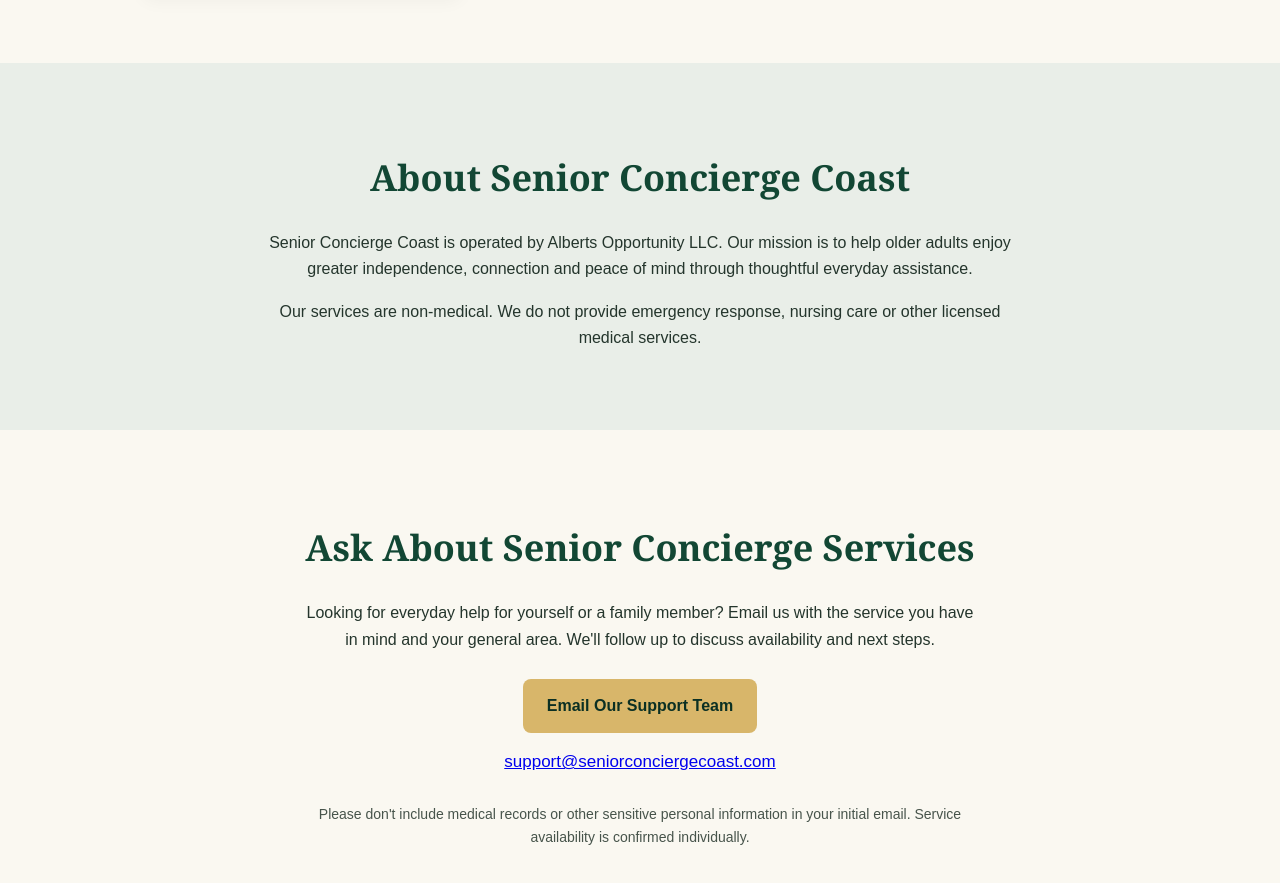
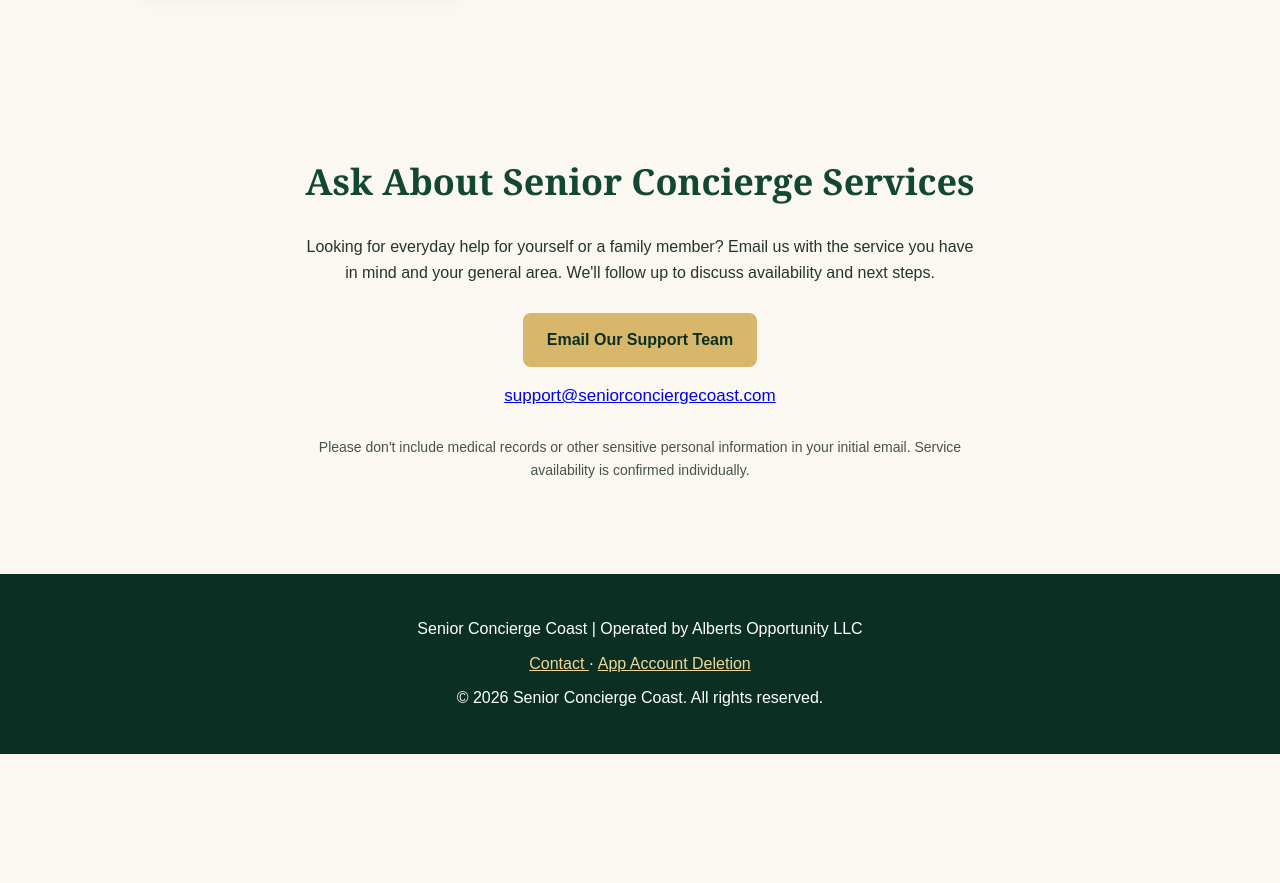
Before and after one commit to albertsopportunity/senior-concierge-website, a plain HTML site: page index.html in a window 1280 px wide. Shown: the part 1499-2382 px from the top of the page. After the commit the page ends 2253 px from the top, so only its background shows below. Drawn offline with Linux system fonts and the light colour scheme.

Commit message:
Update navigation order and remove About section
Reordered navigation links and removed the About section.

```diff
--- a/index.html
+++ b/index.html
@@ -297,10 +297,11 @@
     <div class="brand">Senior Concierge Coast</div>
 
     <nav aria-label="Main navigation">
-      <a href="#services">Services</a>
-      <a href="#about">About</a>
-      <a href="#contact">Contact</a>
-    </nav>
+  <a href="#about">About</a>
+  <a href="#services">Services</a>
+  <a href="#contact">Contact</a>
+  <a href="#blog">Blog</a>
+</nav>
   </header>
 
   <main id="main">
@@ -406,30 +407,7 @@
       </div>
     </section>
 
-    <!-- ABOUT US -->
-    <div class="full-width">
-      <section id="about" class="about" aria-labelledby="about-heading">
 
-        <h2 id="about-heading">
-          About Senior Concierge Coast
-        </h2>
-
-        <p>
-          Senior Concierge Coast is operated by
-          Alberts Opportunity LLC.
-          Our mission is to help older adults enjoy
-          greater independence, connection and peace of mind
-          through thoughtful everyday assistance.
-        </p>
-
-        <p>
-          Our services are non-medical.
-          We do not provide emergency response, nursing care
-          or other licensed medical services.
-        </p>
-
-      </section>
-    </div>
 
     <!-- CONTACT US -->
     <section id="contact" class="contact" aria-labelledby="contact-heading">
```
